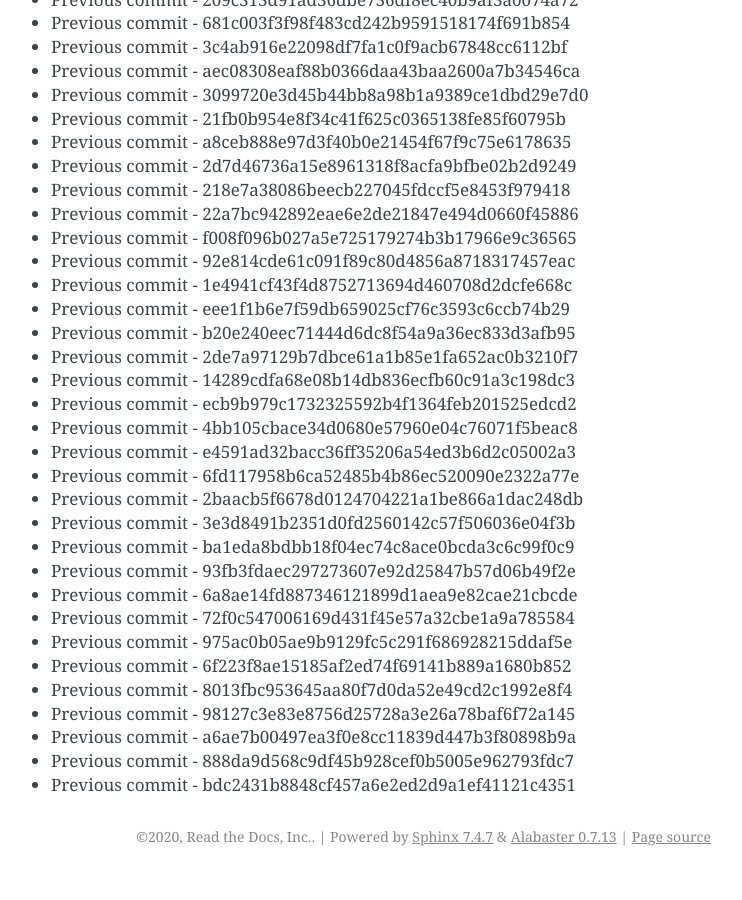
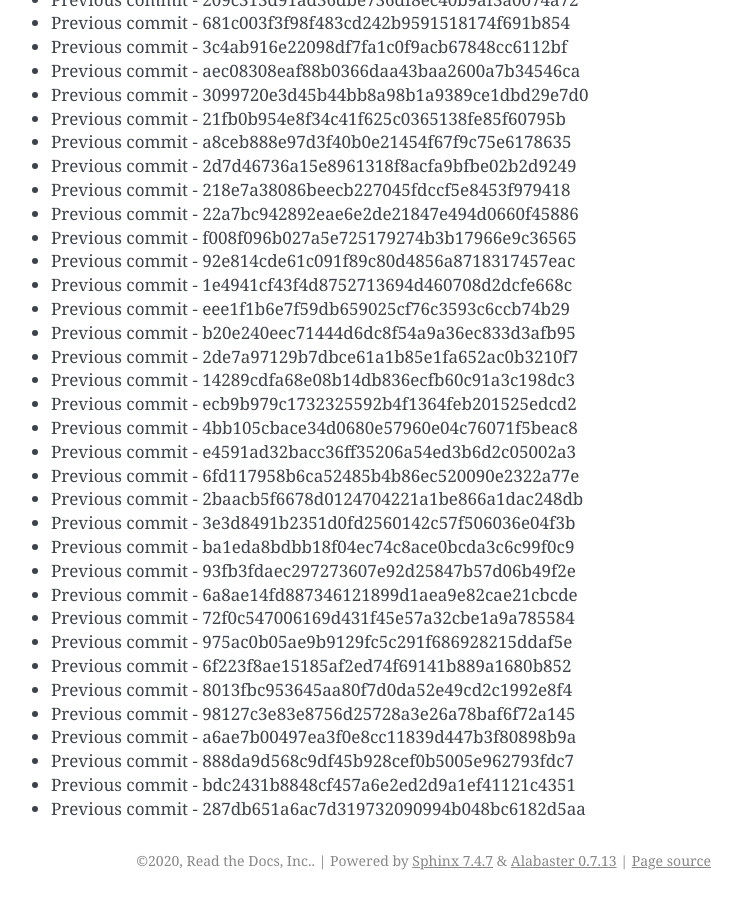
Before and after one commit to readthedocs/rtd-git-stresstest, a Sphinx documentation site: the page built from docs/updates.rst, in a window 1280 px wide and 900 px high, scrolled down 53366 px. Shown: the whole window, without its empty margins (399-1141 px from the left). Built offline with Sphinx 7.4.7, drawn with Linux system fonts in a browser that asks for light colours; before the commit the page ends 54242 px from its top, so only the background shows below that.

Commit message:
Generating commit from previous: 287db651a6ac7d319732090994b048bc6182d5aa

```diff
--- a/docs/updates.rst
+++ b/docs/updates.rst
@@ -2274,3 +2274,4 @@ It can be tested for any performance characteristics.
 * Previous commit - a6ae7b00497ea3f0e8cc11839d447b3f80898b9a
 * Previous commit - 888da9d568c9df45b928cef0b5005e962793fdc7
 * Previous commit - bdc2431b8848cf457a6e2ed2d9a1ef41121c4351
+* Previous commit - 287db651a6ac7d319732090994b048bc6182d5aa
```
